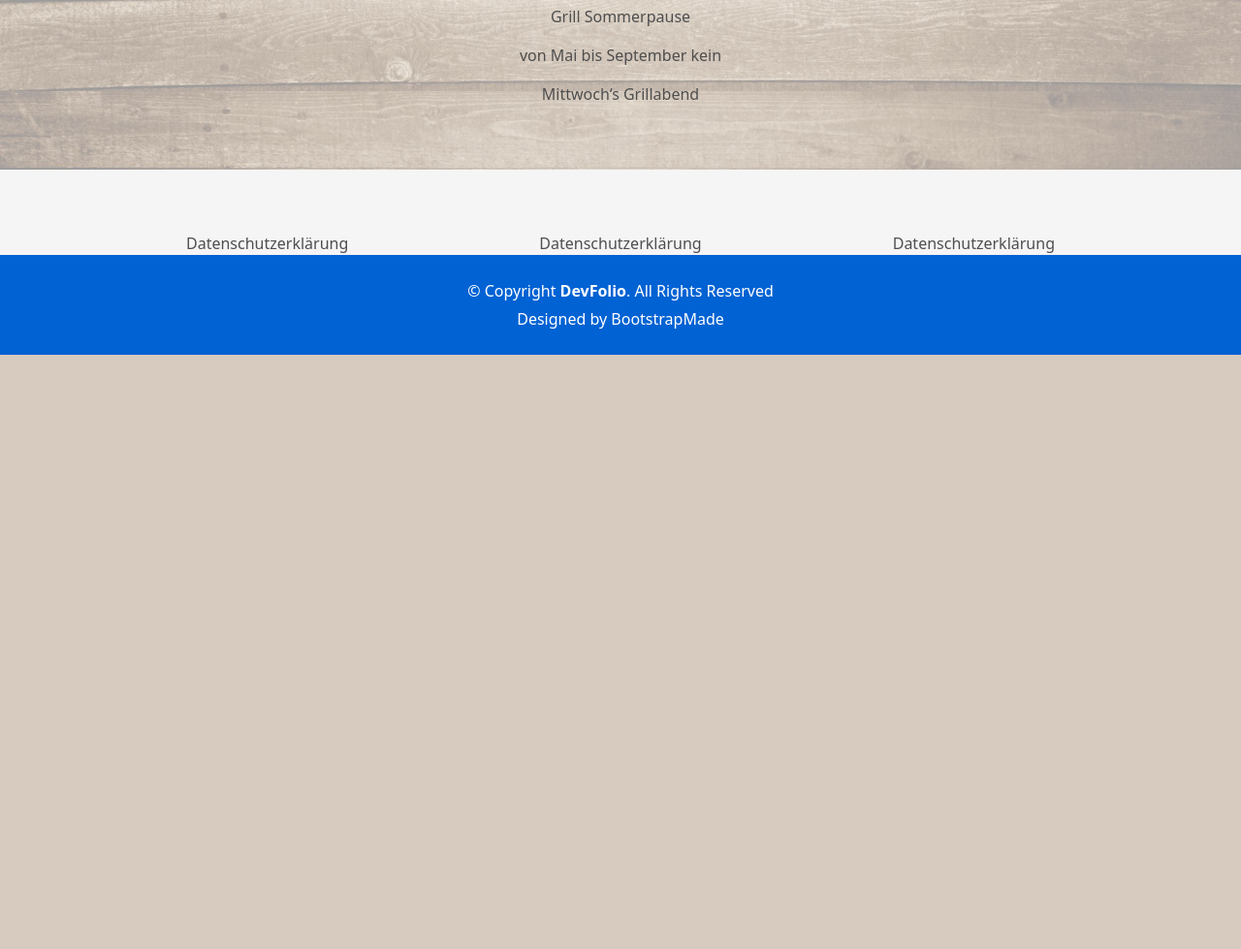
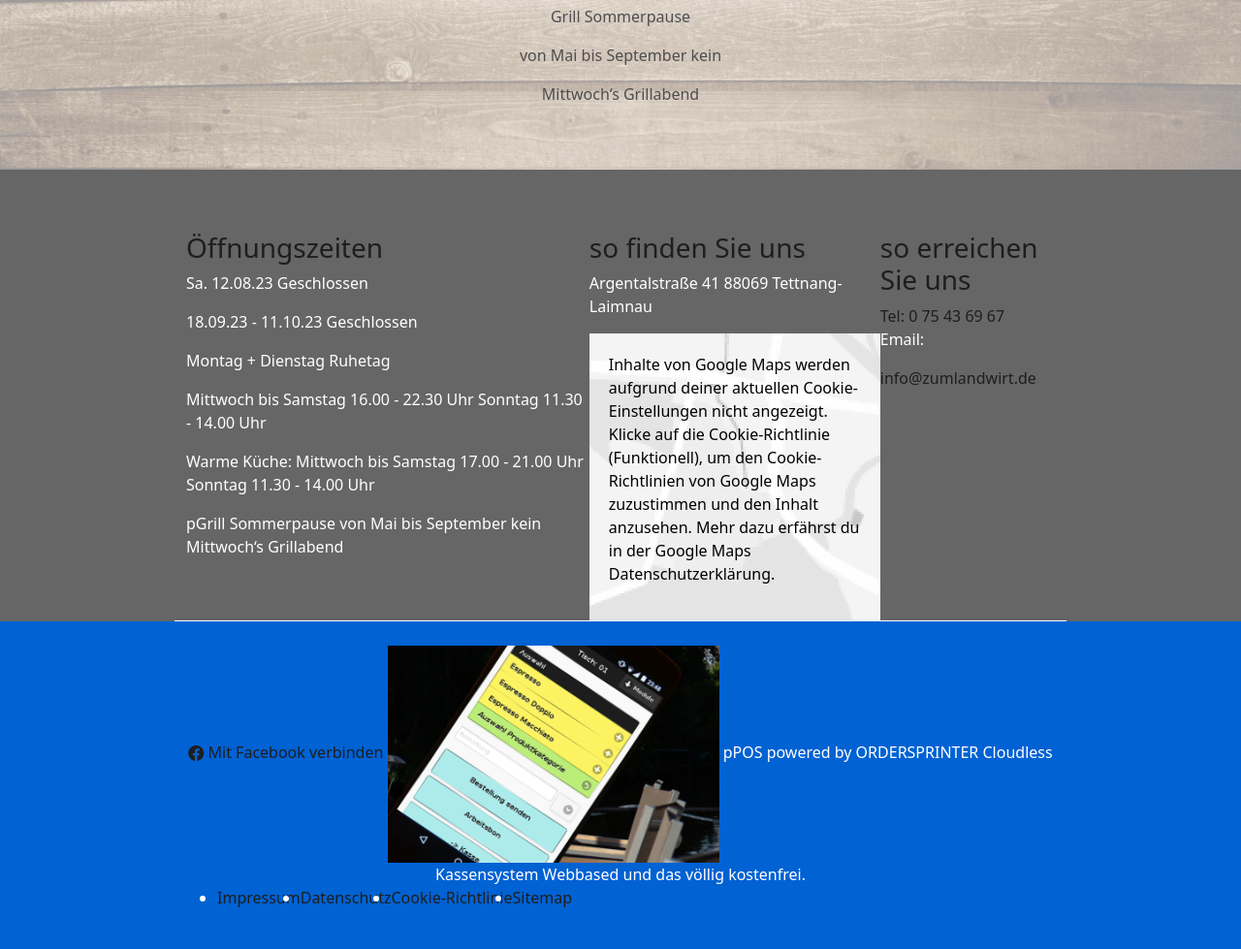
Before and after one commit to Natoilad/zumlandwirt, a PHP site: page / in a window 1280 px wide. Shown: the part 1255-2234 px from the top of the page at 97% size. Before the commit the page ends 1621 px from the top, so only its background shows below. Run offline with PHP 8.4, Linux system fonts and the light colour scheme.

Commit message:
firstPage

```diff
--- a/assets/css/style.css
+++ b/assets/css/style.css
@@ -663,17 +663,19 @@ a:hover {
   display: block;
   position: absolute;
   top: 55px;
-  right: 15px;
+  right: 0;
   bottom: 15px;
-  left: 15px;
+  left: 0;
   padding: 10px 0;
-  background-color: #fff;
+  /* background-color: #fff; */
   overflow-y: auto;
   transition: 0.3s;
 }
 
 .navbar-mobile > ul > li {
   padding: 0;
+  background-color: #fff;
+  border-top: 1px solid #b0adad;
 }
 
 .navbar-mobile a:hover:before,
@@ -686,13 +688,13 @@ a:hover {
 .navbar-mobile a:focus {
   padding: 10px 20px;
   font-size: 15px;
-  color: #4e4e4e;
+  color: #264f0e;
 }
 
 .navbar-mobile a:hover,
 .navbar-mobile .active,
 .navbar-mobile li:hover > a {
-  color: #0078ff;
+  color: #d5ceaf;
 }
 
 .navbar-mobile .getstarted,
@@ -1252,6 +1254,11 @@ a:hover {
 /*--------------------------------------------------------------
 # Blog
 --------------------------------------------------------------*/
+
+#blog {
+  background-color: #666;
+  color: #fff;
+}
 @media (min-width: 767px) {
   .card-blog {
     margin-bottom: 3rem;
@@ -1499,3 +1506,18 @@ footer .credits a {
 .nav-link {
   color: #264f0e;
 }
+
+.bottom_container {
+  flex-direction: column;
+  border-bottom: 1px solid #fff;
+  @media (min-width: 1024px) {
+    flex-direction: row;
+  }
+}
+
+.cookie_container {
+  width: 300px;
+  background-color: #fff;
+  background-image: url(../img/google_map_placeholder.png);
+  padding: 20px;
+}
--- a/index.html
+++ b/index.html
@@ -66,14 +66,12 @@
     <header id="header" class="fixed-top">
       <div class="container d-flex align-items-center justify-content-end">
         <!-- <h1 class="logo"><a href="index.html">DevFolio</a></h1> -->
-        <!-- Uncomment below if you prefer to use an image logo -->
-        <!-- <a href="index.html" class="logo"><img src="assets/img/logo.png" alt="" class="img-fluid"></a>-->
 
         <nav id="navbar" class="navbar">
           <ul class="mobile_header">
-            <li><a class="nav-link scrollto active" href="#hero">Start</a></li>
-            <li><a class="nav-link scrollto" href="#about">Über uns</a></li>
-            <li><a class="nav-link scrollto" href="#services">Galerie</a></li>
+            <li><a class="nav-link scrollto active" href="#">Start</a></li>
+            <li><a class="nav-link scrollto" href="#">Über uns</a></li>
+            <li><a class="nav-link scrollto" href="#">Galerie</a></li>
           </ul>
           <i class="bi bi-list mobile-nav-toggle"></i>
         </nav>
@@ -89,7 +87,9 @@
           <div
             class="d-flex gap-5 flex-column align-items-center mb-5 hero_contet"
           >
-            <img src="./assets/img/logo.png" alt="logo" />
+            <a href="#">
+              <img src="./assets/img/logo.png" alt="logo" />
+            </a>
 
             <a class="hero_text"
               >Herzlich Willkommen bei uns im Gasthaus Zum Landwirt</a
@@ -148,10 +148,40 @@
       <!-- End About Section -->
       <!-- Blog Section -->
       <section id="blog" class="blog-mf sect-pt4 route">
-        <div class="container d-flex justify-content-between">
-          <div>Datenschutzerklärung</div>
-          <div>Datenschutzerklärung</div>
-          <div>Datenschutzerklärung</div>
+        <div class="container d-flex bottom_container">
+          <div>
+            <h3>Öffnungszeiten</h3>
+            <p>Sa. 12.08.23 Geschlossen</p>
+            <p>18.09.23 - 11.10.23 Geschlossen</p>
+            <p>Montag + Dienstag Ruhetag</p>
+            <p>
+              Mittwoch bis Samstag 16.00 - 22.30 Uhr Sonntag 11.30 - 14.00 Uhr
+            </p>
+            <p>
+              Warme Küche: Mittwoch bis Samstag 17.00 - 21.00 Uhr Sonntag 11.30
+              - 14.00 Uhr
+            </p>
+            pGrill Sommerpause von Mai bis September kein Mittwoch‘s Grillabend
+          </div>
+          <div>
+            <h3>so finden Sie uns</h3>
+            <p>Argentalstraße 41 88069 Tettnang- Laimnau</p>
+            <div class="cookie_container">
+              <p style="color: #000">
+                Inhalte von Google Maps werden aufgrund deiner aktuellen
+                Cookie-Einstellungen nicht angezeigt. Klicke auf die
+                Cookie-Richtlinie (Funktionell), um den Cookie-Richtlinien von
+                Google Maps zuzustimmen und den Inhalt anzusehen. Mehr dazu
+                erfährst du in der Google Maps Datenschutzerklärung.
+              </p>
+            </div>
+          </div>
+          <div>
+            <h3>so erreichen Sie uns</h3>
+            <a href="tel:075436967">Tel: 0 75 43 69 67 </a>
+            <p>Email:</p>
+            <a href="mailto:info@zumlandwirt.de">info@zumlandwirt.de</a>
+          </div>
         </div>
       </section>
       <!-- End Blog Section -->
@@ -161,24 +191,19 @@
     <!-- ======= Footer ======= -->
     <footer>
       <div class="container">
-        <div class="row">
-          <div class="col-sm-12">
-            <div class="copyright-box">
-              <p class="copyright">
-                &copy; Copyright <strong>DevFolio</strong>. All Rights Reserved
-              </p>
-              <div class="credits">
-                <!--
-              All the links in the footer should remain intact.
-              You can delete the links only if you purchased the pro version.
-              Licensing information: https://bootstrapmade.com/license/
-              Purchase the pro version with working PHP/AJAX contact form: https://bootstrapmade.com/buy/?theme=DevFolio
-            -->
-                Designed by
-                <a href="https://bootstrapmade.com/">BootstrapMade</a>
-              </div>
-            </div>
-          </div>
+        <div>
+          <a href=""
+            ><i class="bi bi bi-facebook"></i> Mit Facebook verbinden</a
+          >
+          <a href="#"><img src="./assets/img/system.png" alt="system" /></a>
+          pPOS powered by ORDERSPRINTER Cloudless Kassensystem Webbased und das
+          völlig kostenfrei.
+          <ul class="d-flex">
+            <li><a href="#">Impressum</a></li>
+            <li><a href="#">Datenschutz</a></li>
+            <li><a href="#">Cookie-Richtlinie</a></li>
+            <li><a href="#">Sitemap</a></li>
+          </ul>
         </div>
       </div>
     </footer>
```
Also changed, not shown: assets/img/google_map_placeholder.png (added), assets/img/system.png (added).
